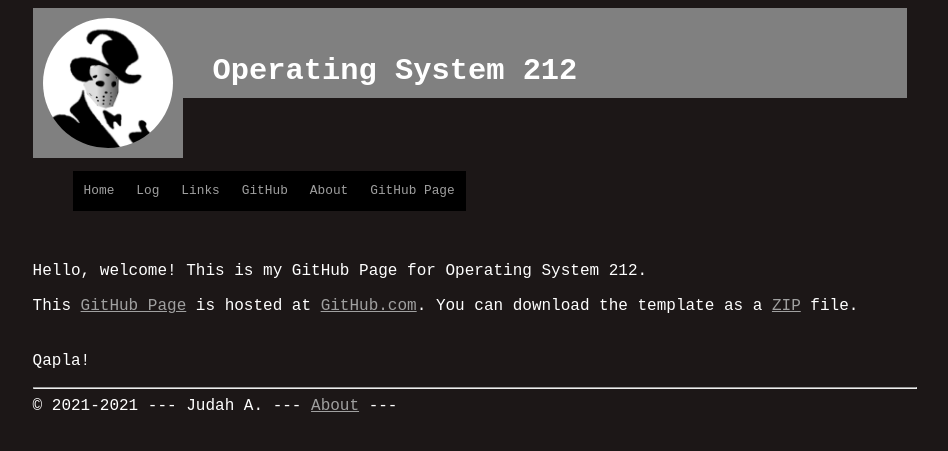
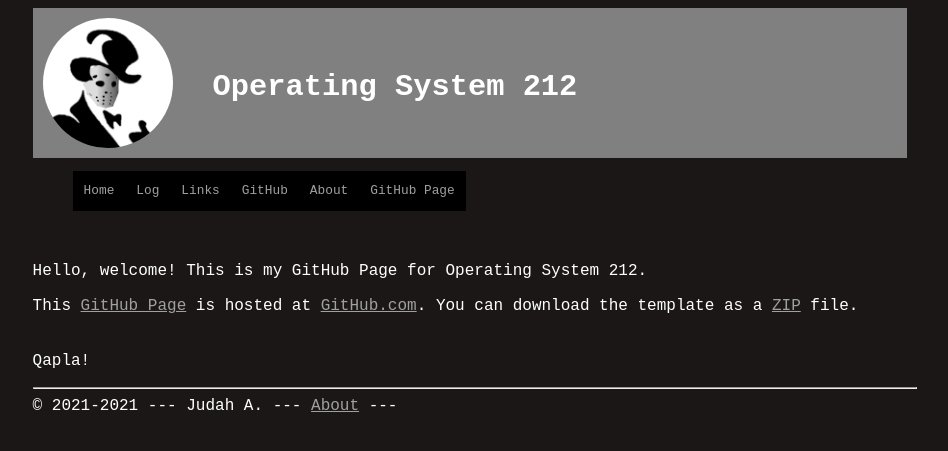
Before and after one commit to ariiesaka/os212, a Jekyll site: the page built from index.md, in a window 1280 px wide. Shown: the top 451 px of the page, without its empty margins (165-1113 px from the left). Built offline with Jekyll 4.4.1, drawn with Linux system fonts in a browser that asks for light colours.

Commit message:
Update style.css

```diff
--- a/assets/css/style.css
+++ b/assets/css/style.css
@@ -74,10 +74,10 @@
 }
 
 .right {
-  height:           66px;
+  height:           105px;
   width:            calc(100% - 200px);
-  padding-top:      24px;
-  padding-bottom:   0px;
+  padding-top:      40px;
+  padding-bottom:   5px;
   padding-left:     30px;
   font-size:        1.9em;
   font-weight:      bold;
```
